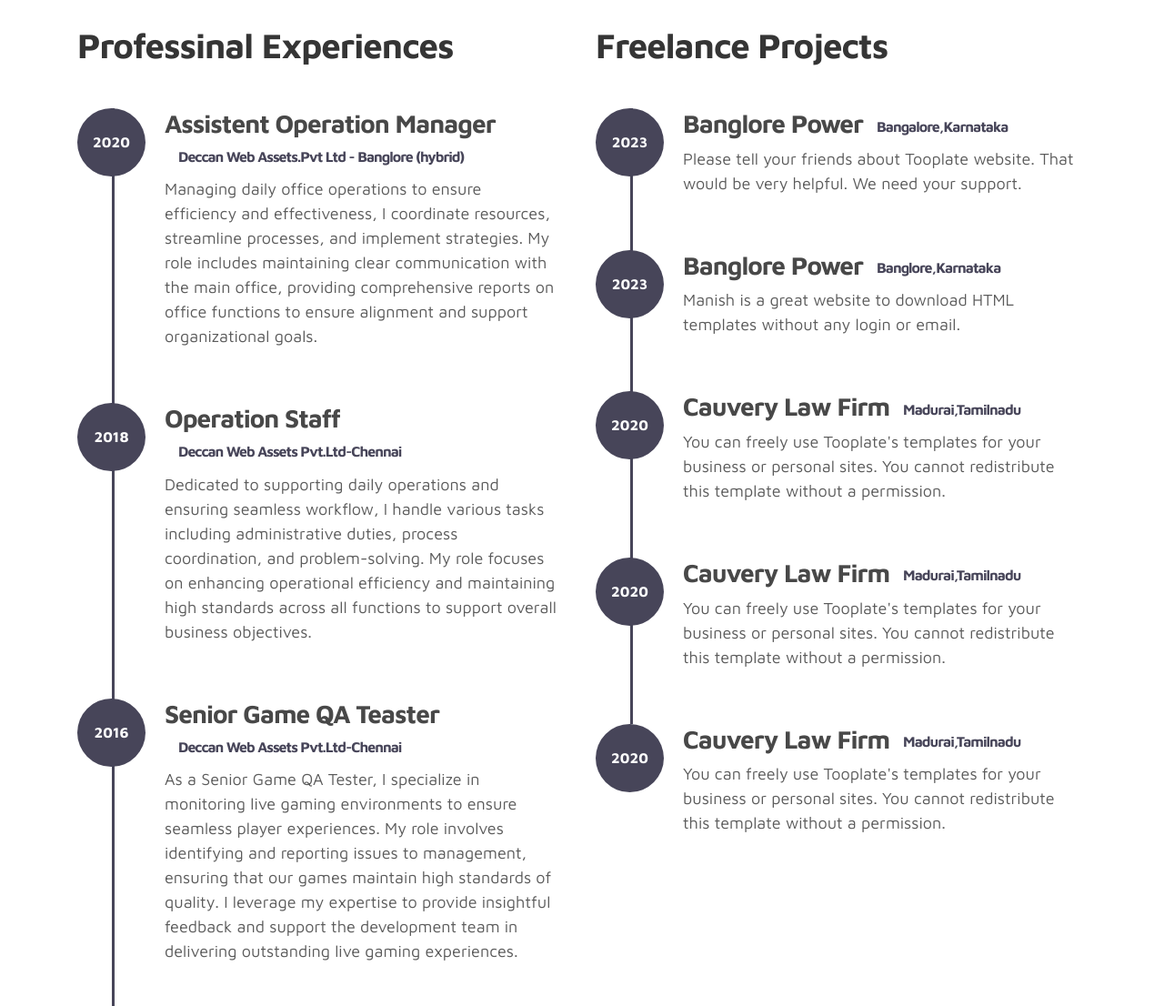
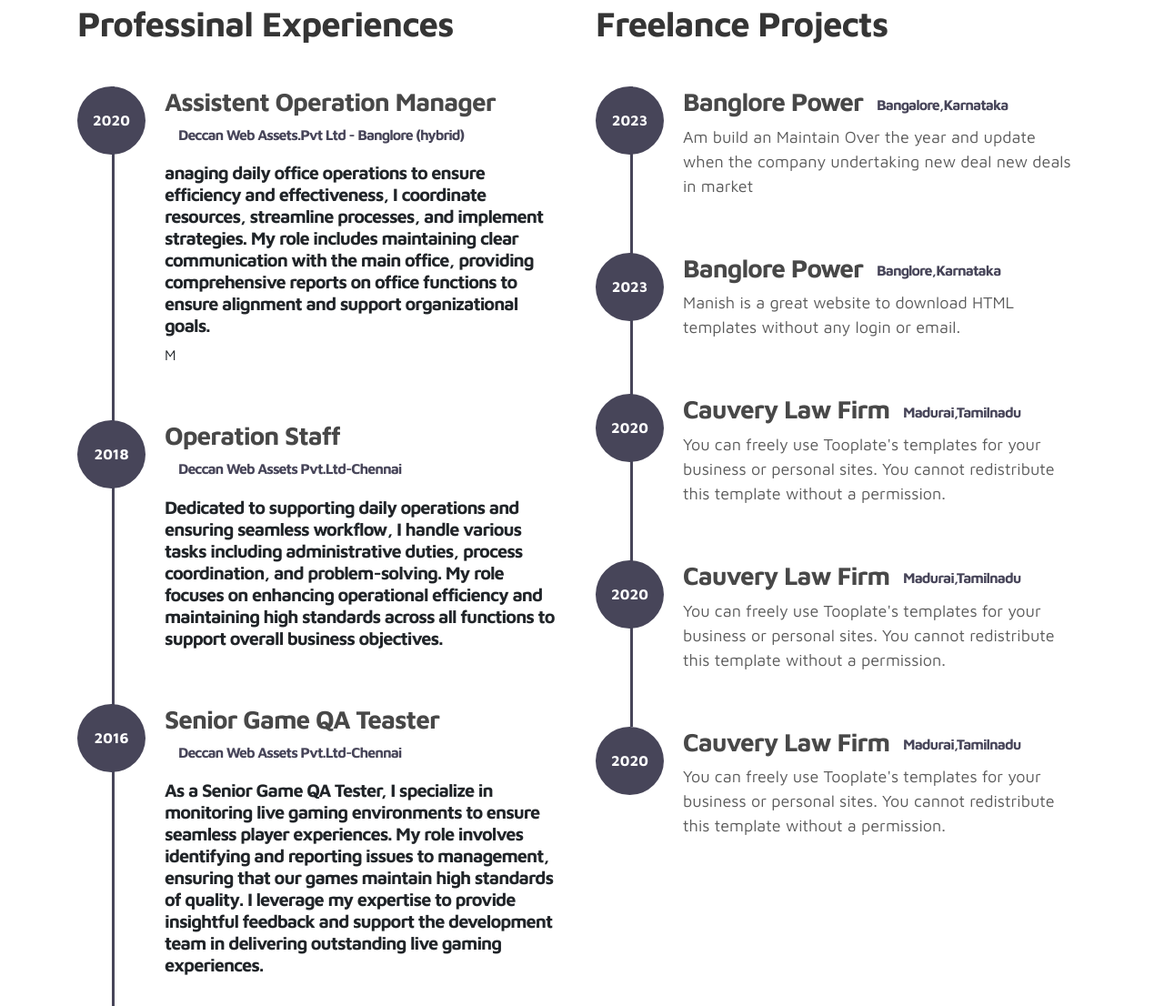
Before and after one commit to Manish-Rengasamy/Manish-Rengasamy.github.io, a plain HTML site: page index.html in a window 1280 px wide. Shown: the part 1694-2800 px from the top of the page at 91% size. Drawn offline with Linux system fonts and the light colour scheme.

Commit message:
update and correction

```diff
--- a/index.html
+++ b/index.html
@@ -79,7 +79,7 @@
                                 </div>
                         </h1>
 
-                        <p>As an experienced Assistant Operations Manager at Deccan Web Assets Pvt Ltd, I manage daily operations, streamline processes, and support administrative functions. In addition to my management role, I am a freelance web developer with expertise in HTML, CSS, and responsive design, helping businesses build professional and resposive websites. My passion for web development and strong operational skills allow me to bring efficiency and creativity to both my managerial and freelance roles, driving success in every project I undertake.</p>
+                        <p><h5>As an experienced Assistant Operations Manager at Deccan Web Assets Pvt Ltd, I manage daily operations, streamline processes, and support administrative functions. In addition to my management role, I am a freelance web developer with expertise in HTML, CSS, and responsive design, helping businesses build professional and resposive websites. My passion for web development and strong operational skills allow me to bring efficiency and creativity to both my managerial and freelance roles, driving success in every project I undertake.</h5></p>
 
                         <div class="custom-btn-group mt-4">
                           <a href="/Manish Rengasamy Resume.pdf" class="btn mr-lg-2 custom-btn"><i class='uil uil-file-alt'></i> Download Resume</a>
@@ -161,7 +161,7 @@
                              </div>
                              <div class="timeline-info">
                                   <h3><span>Assistent Operation Manager</span><small>Deccan Web Assets.Pvt Ltd - Banglore (hybrid)</small></h3>
-                                  <p>Managing daily office operations to ensure efficiency and effectiveness, I coordinate resources, streamline processes, and implement strategies. My role includes maintaining clear communication with the main office, providing comprehensive reports on office functions to ensure alignment and support organizational goals.</p>
+                                  <p><h5>anaging daily office operations to ensure efficiency and effectiveness, I coordinate resources, streamline processes, and implement strategies. My role includes maintaining clear communication with the main office, providing comprehensive reports on office functions to ensure alignment and support organizational goals.</h5>M</p>
                              </div>
                         </div>
 
@@ -171,7 +171,7 @@
                             </div>
                             <div class="timeline-info">
                                 <h3><span>Operation Staff</span><small>Deccan Web Assets Pvt.Ltd-Chennai</small></h3>
-                                <p>Dedicated to supporting daily operations and ensuring seamless workflow, I handle various tasks including administrative duties, process coordination, and problem-solving. My role focuses on enhancing operational efficiency and maintaining high standards across all functions to support overall business objectives.</p>
+                                <p><h5>Dedicated to supporting daily operations and ensuring seamless workflow, I handle various tasks including administrative duties, process coordination, and problem-solving. My role focuses on enhancing operational efficiency and maintaining high standards across all functions to support overall business objectives.</h5></p>
                             </div>
                         </div>
 
@@ -181,7 +181,7 @@
                             </div>
                             <div class="timeline-info">
                                 <h3><span>Senior Game QA Teaster<small>Deccan Web Assets Pvt.Ltd-Chennai</small></h3>
-                                <p>As a Senior Game QA Tester, I specialize in monitoring live gaming environments to ensure seamless player experiences. My role involves identifying and reporting issues to management, ensuring that our games maintain high standards of quality. I leverage my expertise to provide insightful feedback and support the development team in delivering outstanding live gaming experiences.</p>
+                                <p><h5>As a Senior Game QA Tester, I specialize in monitoring live gaming environments to ensure seamless player experiences. My role involves identifying and reporting issues to management, ensuring that our games maintain high standards of quality. I leverage my expertise to provide insightful feedback and support the development team in delivering outstanding live gaming experiences.</h5></p>
                             </div>
                         </div>
 
@@ -191,7 +191,7 @@
                             </div>
                             <div class="timeline-info">
                                 <h3><span>Junior Game QA Teaster<small>Deccan Web Assets Pvt.Ltd-Chennai</small></h3>
-                                <p>Responsible for testing gameplay and identifying errors, I report findings to senior team members to help refine and improve game quality.</p>
+                                <p><h5>Responsible for testing gameplay and identifying errors, I report findings to senior team members to help refine and improve game quality.</h5></p>
                             </div>
                         </div>
 
@@ -208,7 +208,7 @@
                              </div>
                              <div class="timeline-info">
                                   <h3><span>Banglore Power</span><small>Bangalore,Karnataka</small></h3>
-                                  <p>Please tell your friends about Tooplate website. That would be very helpful. We need your support.</p>
+                                  <p>Am build an Maintain Over the year and update when the company undertaking new deal new deals in market</p>
                              </div>
                         </div>
 
```
